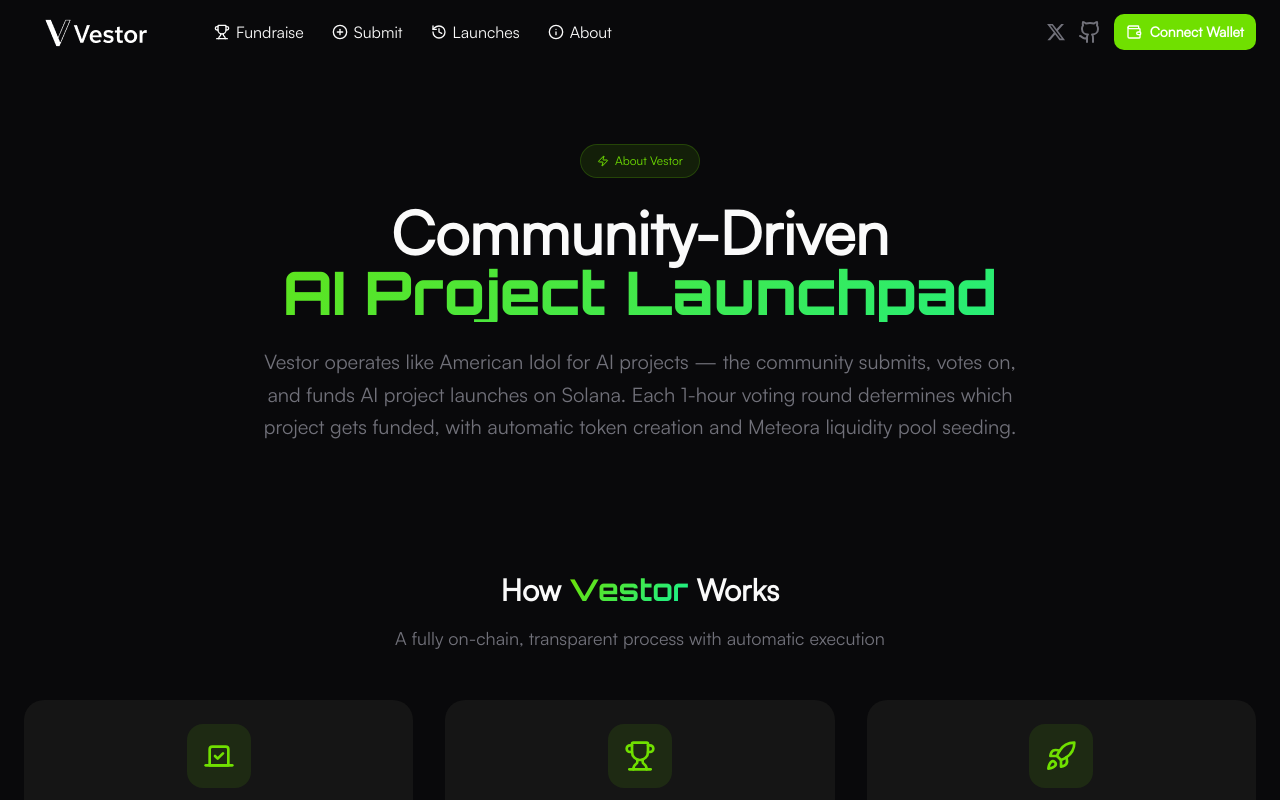
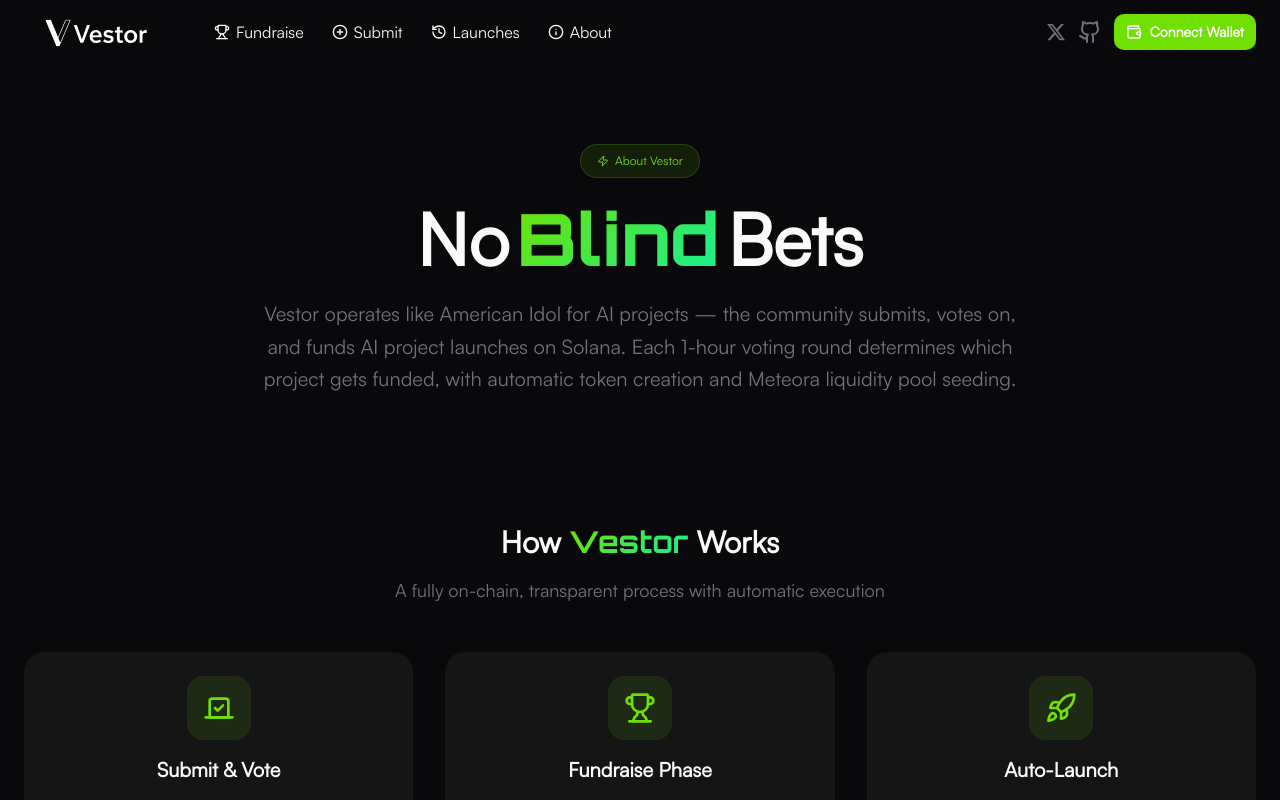
Before and after one commit to 2B-AI/vestor, a Next.js app: page /about in a window 1280 px wide. Shown: the top 800 px of the page. Built offline with nearby package versions, Linux system fonts and the light colour scheme.

Commit message:
Updated About Page

```diff
--- a/src/app/about/page.tsx
+++ b/src/app/about/page.tsx
@@ -36,11 +36,10 @@
               About Vestor
             </Badge>
 
-            <h1 className="mb-6 text-5xl font-extrabold sm:text-6xl">
-              Community-Driven
-              <span className="text-gradient font-orbitron block">
-                AI Project Launchpad
-              </span>
+            <h1 className="mb-6 space-x-2 text-5xl font-extrabold sm:text-7xl">
+              <span>No</span>
+              <span className="text-gradient font-orbitron">Blind</span>
+              <span>Bets</span>
             </h1>
 
             <p className="text-muted-foreground mx-auto max-w-3xl text-xl leading-relaxed">
```
Also changed, not shown: 1 other file (tests, documents, lock files or other folders).
